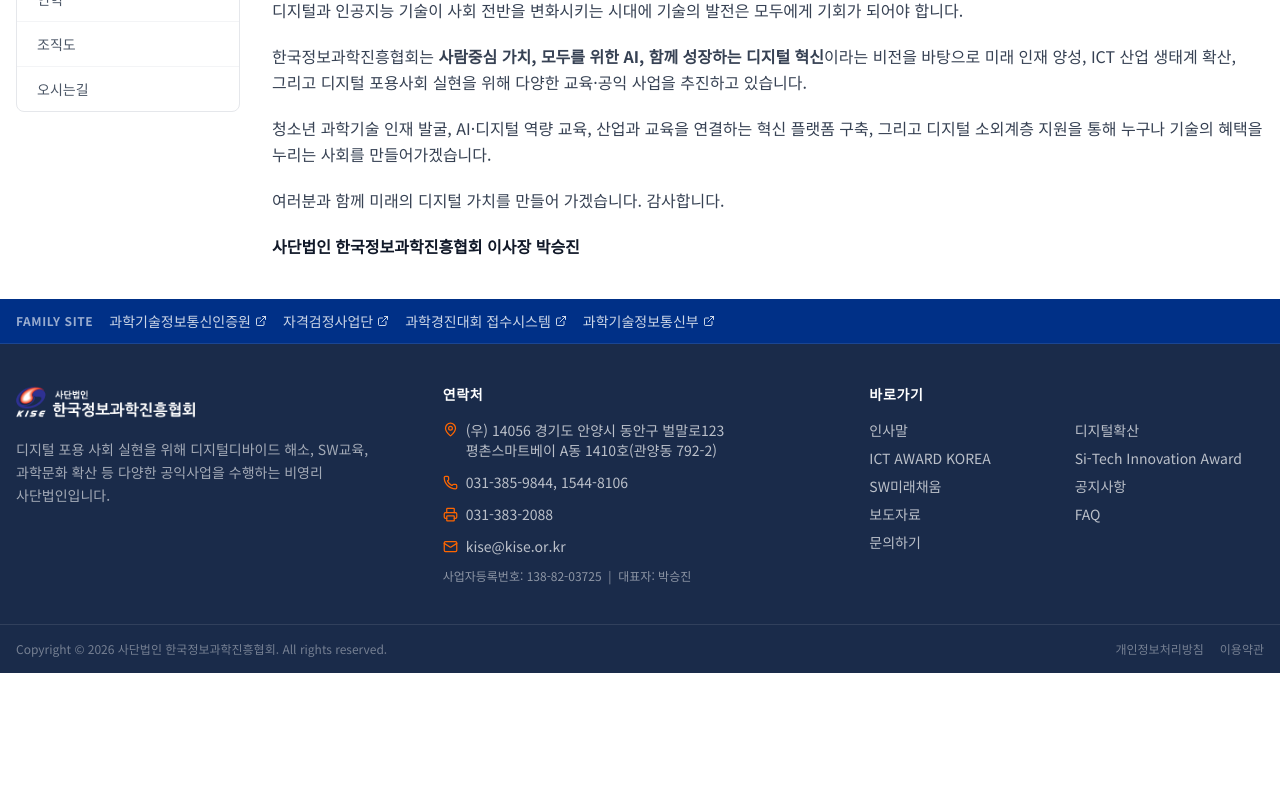
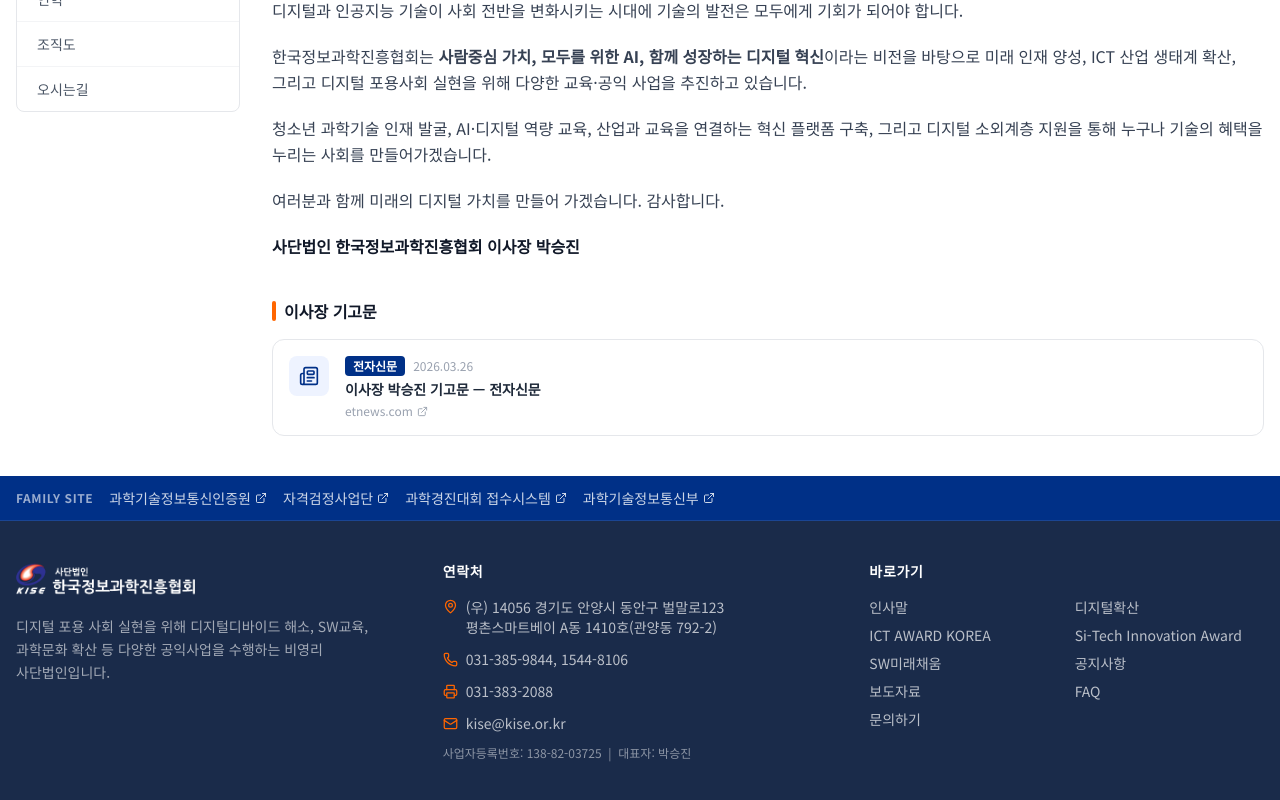
Before and after one commit to sciencekoreakise-svg/kise-website, a Next.js app: page /intro/greeting in a window 1280 px wide. Shown: the part 598-1398 px from the top of the page. Before the commit the page ends 1271 px from the top, so only its background shows below. Built offline with nearby package versions, Linux system fonts and the light colour scheme.

Commit message:
인사말 페이지 이사장 기고문 링크 추가 (전자신문)

```diff
--- a/app/intro/greeting/page.tsx
+++ b/app/intro/greeting/page.tsx
@@ -1,4 +1,6 @@
 import type { Metadata } from 'next';
+import { ExternalLink, Newspaper } from 'lucide-react';
+import Link from 'next/link';
 
 export const metadata: Metadata = { title: '인사말' };
 
@@ -28,6 +30,41 @@
             사단법인 한국정보과학진흥협회 이사장 박승진
           </p>
       </div>
+
+      {/* 이사장 기고문 */}
+      <div className="mt-10">
+        <div className="flex items-center gap-2 mb-4">
+          <div className="w-1 h-5 rounded" style={{ backgroundColor: '#FF6600' }} />
+          <h3 className="text-base font-bold text-gray-900">이사장 기고문</h3>
+        </div>
+        <a
+          href="https://www.etnews.com/20260326000161"
+          target="_blank"
+          rel="noopener noreferrer"
+          className="flex items-start gap-4 p-4 rounded-xl border border-gray-200 hover:border-blue-300 hover:shadow-md transition-all group"
+        >
+          <div
+            className="shrink-0 w-10 h-10 rounded-lg flex items-center justify-center"
+            style={{ backgroundColor: '#eef3ff' }}
+          >
+            <Newspaper size={20} style={{ color: '#003087' }} />
+          </div>
+          <div className="flex-1 min-w-0">
+            <div className="flex items-center gap-2 mb-1">
+              <span className="text-xs font-semibold px-2 py-0.5 rounded text-white" style={{ backgroundColor: '#003087' }}>
+                전자신문
+              </span>
+              <span className="text-xs text-gray-400">2026.03.26</span>
+            </div>
+            <p className="text-sm font-semibold text-gray-800 group-hover:text-blue-700 transition-colors leading-snug">
+              이사장 박승진 기고문 — 전자신문
+            </p>
+            <p className="text-xs text-gray-400 mt-1 flex items-center gap-1">
+              etnews.com <ExternalLink size={11} />
+            </p>
+          </div>
+        </a>
+      </div>
     </article>
   );
 }
```
